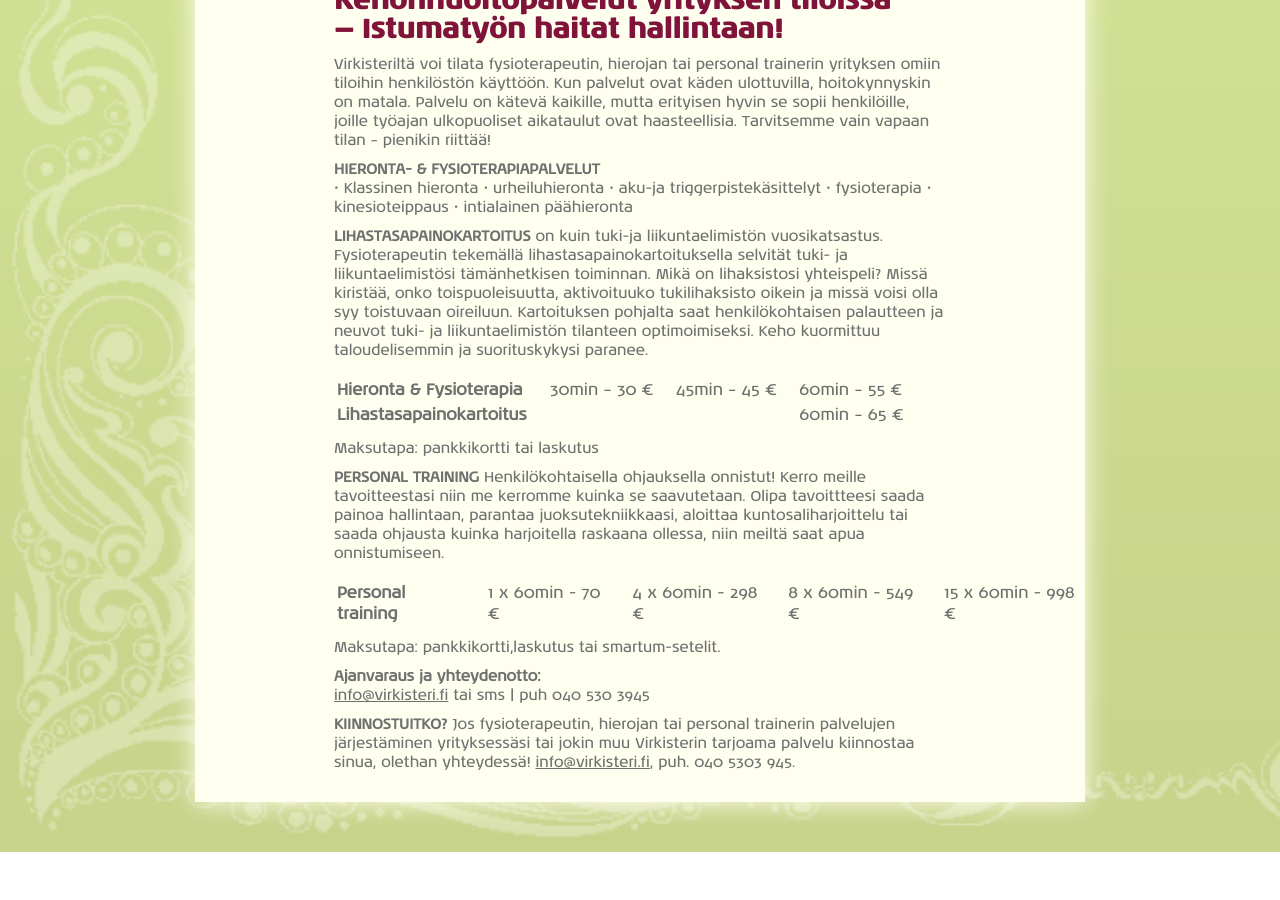
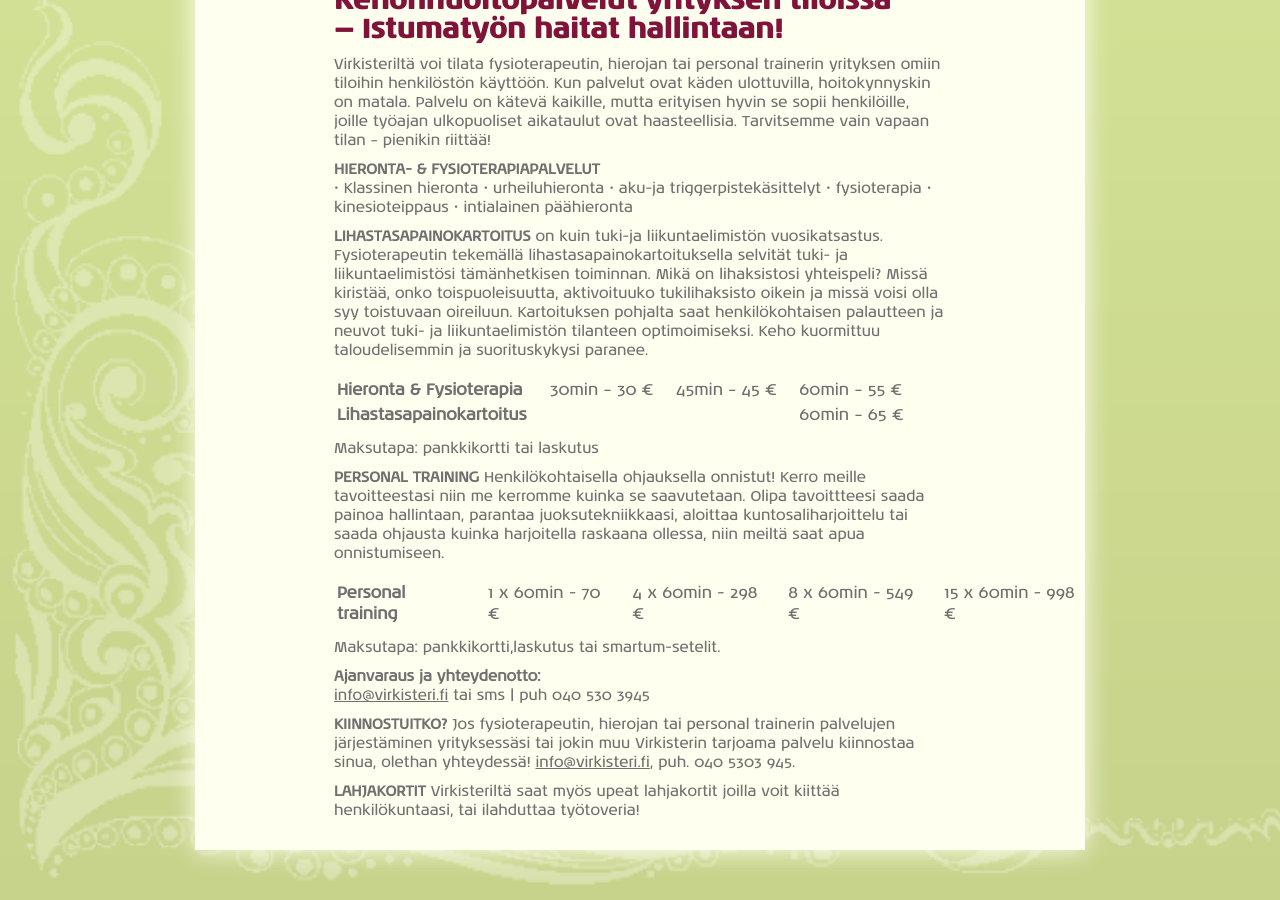
Before and after one commit to sdsykes-web/virkisteri, a Jekyll site: the page built from fysioterapia.md, in a window 1280 px wide and 900 px high, scrolled down 1043 px. Built offline with Jekyll 4.4.1, drawn with Linux system fonts in a browser that asks for light colours; nearby versions of some CDN libraries; some web fonts are replaced; before the commit the page ends 1895 px from its top, so only the background shows below that.

Commit message:
Update fysioterapia.md

```diff
--- a/fysioterapia.md
+++ b/fysioterapia.md
@@ -76,3 +76,5 @@ Maksutapa: pankkikortti,laskutus tai smartum-setelit.
 
 
 **KIINNOSTUITKO?** Jos fysioterapeutin, hierojan tai personal trainerin palvelujen järjestäminen yrityksessäsi tai jokin muu Virkisterin tarjoama palvelu kiinnostaa sinua, olethan yhteydessä! [info@virkisteri.fi](mailto:info@virkisteri.fi), puh. 040 5303 945.
+
+**LAHJAKORTIT** Virkisteriltä saat myös upeat lahjakortit joilla voit kiittää henkilökuntaasi, tai ilahduttaa työtoveria!
```
